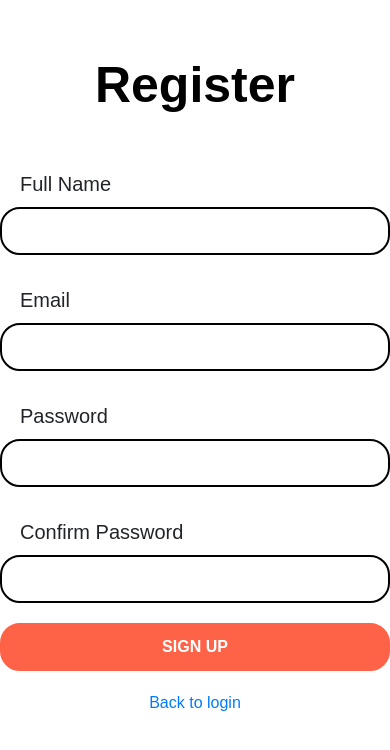
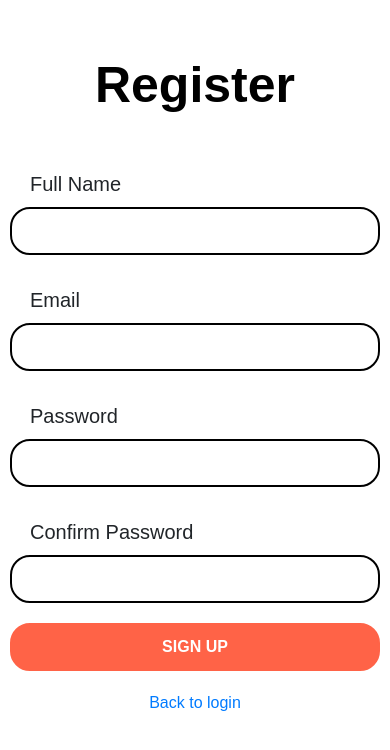
Before and after one commit to piyushgarg-dev/Payment-Gateway-Assignment-CQ, a React (Create React App) app in the folder client/: page /register in a window 390 px wide. Shown: the top 750 px of the page. Built offline with nearby package versions, Linux system fonts and the light colour scheme; no server answers.

Commit message:
Auth Complete

```diff
--- a/client/src/pages/Loginpage/Login.jsx
+++ b/client/src/pages/Loginpage/Login.jsx
@@ -2,8 +2,8 @@ import React, { useState } from "react";
 import "./login.css";
 // method="POST" action="/api/auth/login"
 const Login = props => {
-  const [email, setEmail] = useState(" ");
-  const [password, setPassword] = useState(" ");
+  const [email, setEmail] = useState("");
+  const [password, setPassword] = useState("");
   const [error, setError] = useState();
   const handelFormSubmit = () => {
     let apiOptions = {
--- a/client/src/pages/Loginpage/login.css
+++ b/client/src/pages/Loginpage/login.css
@@ -35,3 +35,10 @@
   justify-content: center;
   margin: 20px;
 }
+
+@media only screen and (max-width: 600px) {
+  .login-page {
+    margin-left: 10px;
+    margin-right: 10px;
+  }
+}
--- a/client/src/pages/Profilepage/Profile.jsx
+++ b/client/src/pages/Profilepage/Profile.jsx
@@ -1,6 +1,7 @@
 import React from "react";
 
-const Profile = props => {
+const Profile = ({ user }) => {
+  console.log(user);
   return (
     <div className="profile-page">
       <h1>Profile Page</h1>
--- a/client/src/pages/Registerpage/register.css
+++ b/client/src/pages/Registerpage/register.css
@@ -36,3 +36,10 @@
   justify-content: center;
   margin: 20px;
 }
+
+@media only screen and (max-width: 600px) {
+  .register-page {
+    margin-left: 10px;
+    margin-right: 10px;
+  }
+}
```
Also changed, not shown: 1 other file (tests, documents, lock files or other folders).
